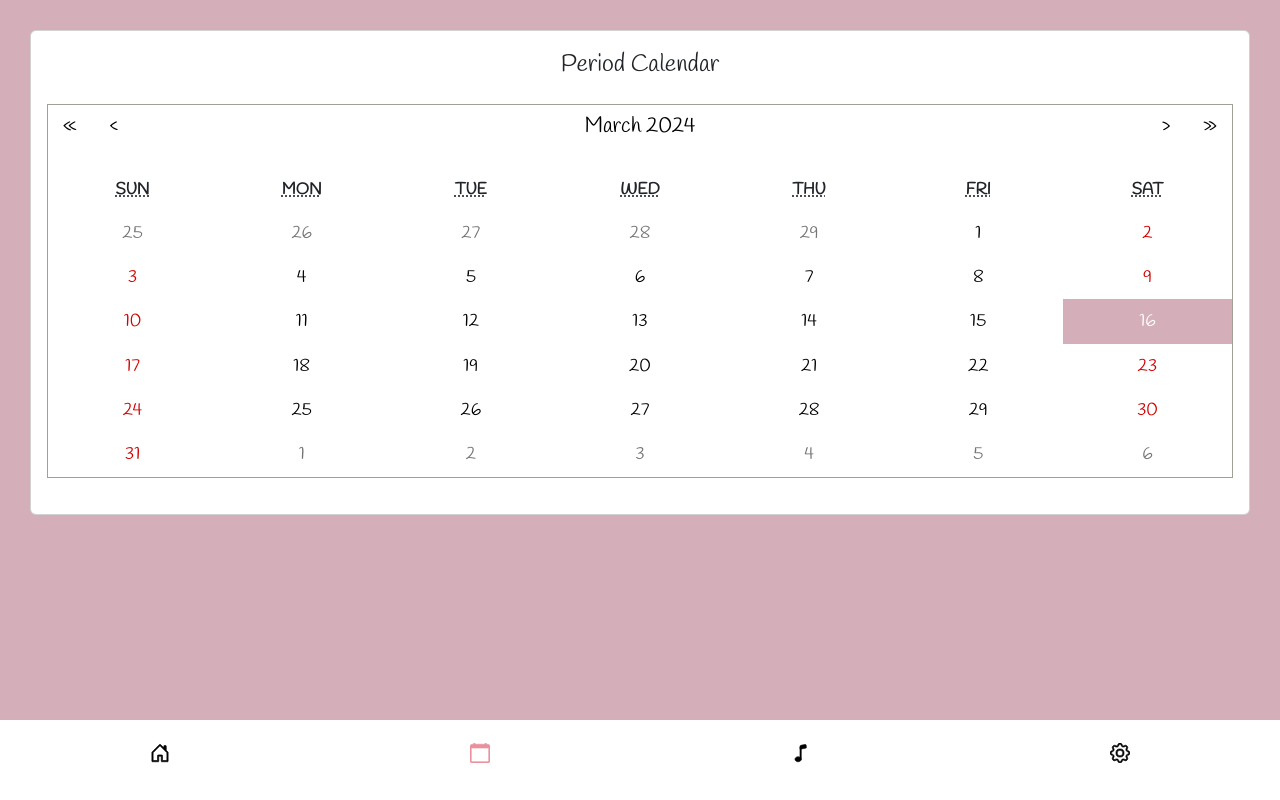
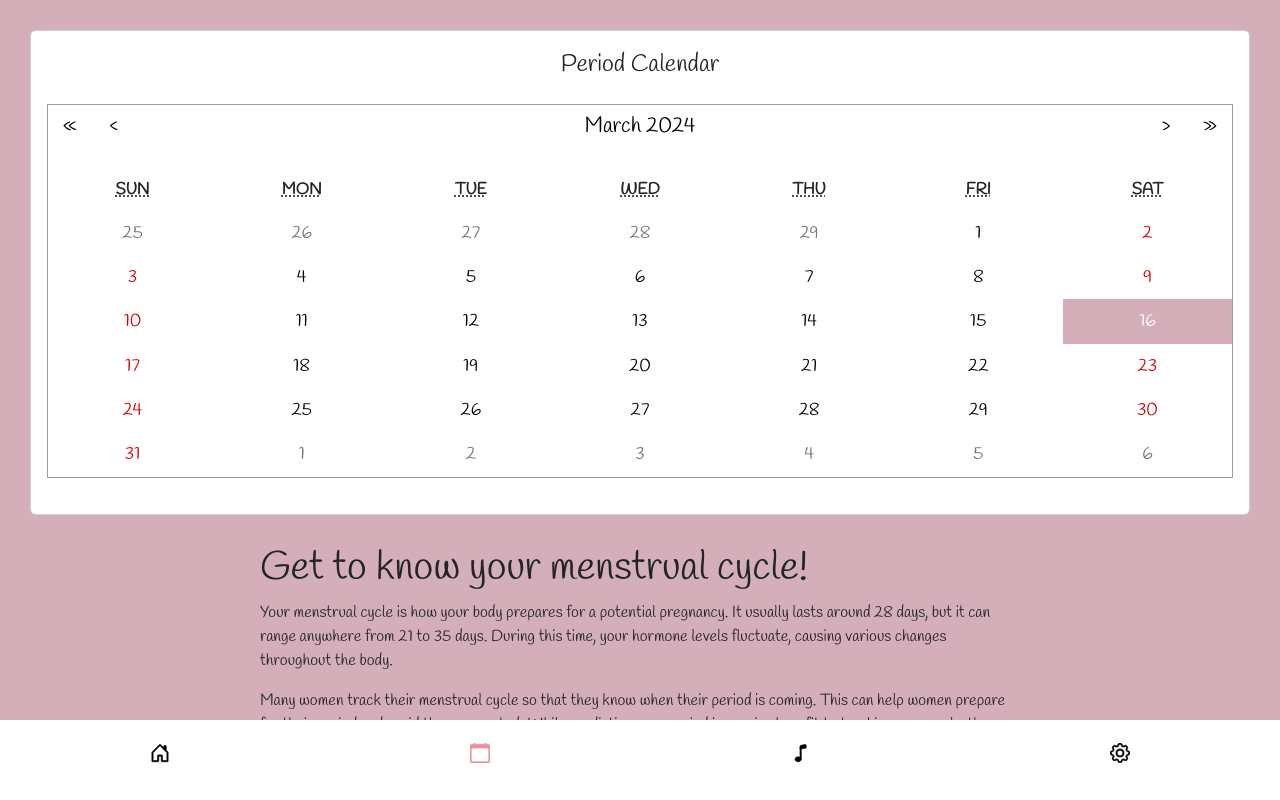
Before and after one commit to paceuniversity/team3spring2024, a React (Create React App) app in the folder moonflo/: page /calendar in a window 1280 px wide. Shown: the top 800 px of the page. Built offline with nearby package versions, Linux system fonts and the light colour scheme.

Commit message:
adding cycle info to calendar

```diff
--- a/moonflo/src/pages/calendar.js
+++ b/moonflo/src/pages/calendar.js
@@ -5,6 +5,7 @@ import 'react-calendar/dist/Calendar.css';
 import { Card } from 'react-bootstrap';
 import '../Calendar.css';
 import NavBar from '../components/NavBar';
+import CycleInfo from './cycleinfo';
 
 const PeriodCalendar = () => {
   const [date, setDate] = useState(new Date());
@@ -83,7 +84,9 @@ const PeriodCalendar = () => {
         </Card.Body>
       </Card>
       <NavBar />
+      <CycleInfo/>
     </div>
+
   );
 };
 
```
